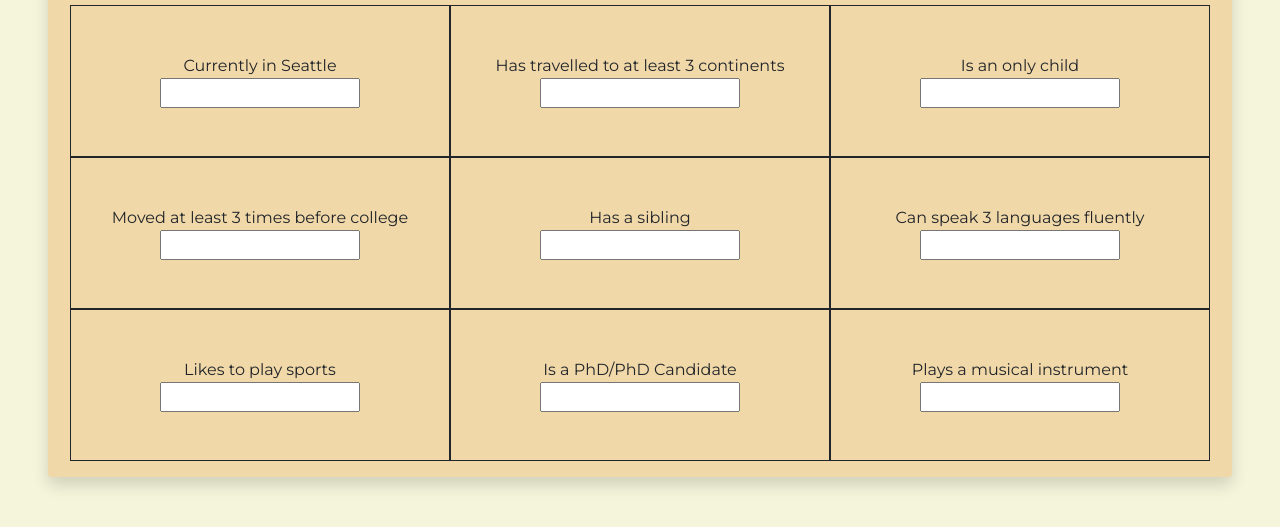
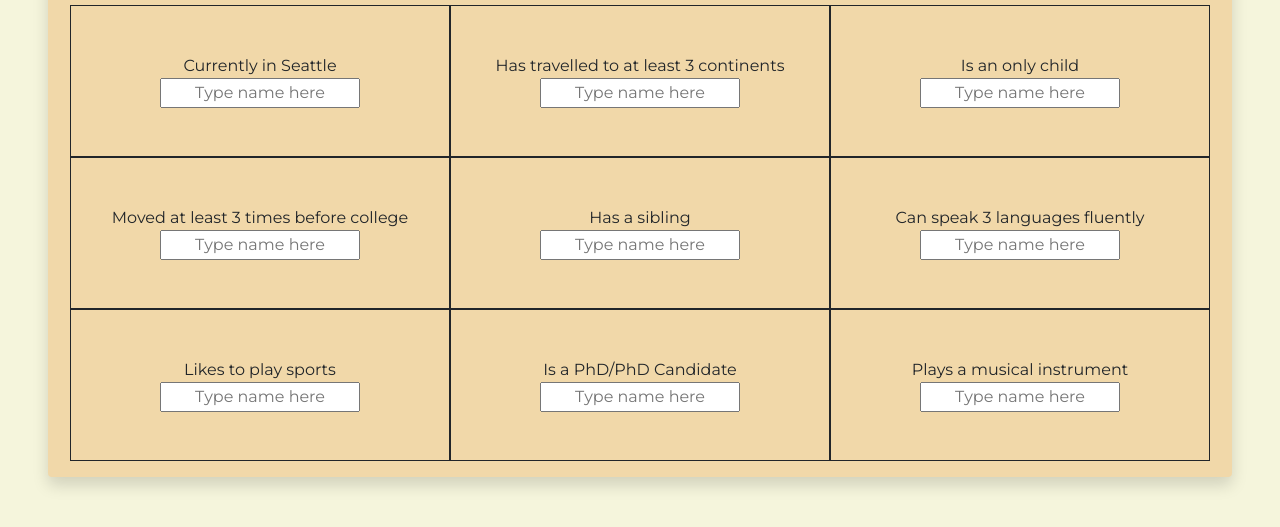
Before and after one commit to pwang19/bingoboard, a plain HTML site: page index.html in a window 1280 px wide. Shown: the part 219-746 px from the top of the page. Drawn offline with nearby package versions, Linux system fonts and the light colour scheme.

Commit message:
added placeholder text

```diff
--- a/index.html
+++ b/index.html
@@ -24,43 +24,43 @@
             <div class="row text-center">
                 <div class="col-4 border border-dark py-5"> Currently in Seattle
                     <br>
-                    <input type="text" class="d-inline-block text-center input">
+                    <input type="text" class="d-inline-block text-center input" placeholder="Type name here">
                 </div>
                 <div class="col-4 border border-dark py-5"> Has travelled to at least 3 continents
                     <br>
-                    <input type="text" class="d-inline-block text-center input">
+                    <input type="text" class="d-inline-block text-center input" placeholder="Type name here">
                 </div>
                 <div class="col-4 border border-dark py-5"> Is an only child
                     <br>
-                    <input type="text" class="d-inline-block text-center input">
+                    <input type="text" class="d-inline-block text-center input" placeholder="Type name here">
                 </div>
             </div>
             <div class="row text-center">
                 <div class="col-4 border border-dark py-5">Moved at least 3 times before college
                     <br>
-                    <input type="text" class="d-inline-block text-center input">
+                    <input type="text" class="d-inline-block text-center input" placeholder="Type name here">
                 </div>
                 <div class="col-4 border border-dark py-5">Has a sibling
                     <br>
-                    <input type="text" class="d-inline-block text-center input">
+                    <input type="text" class="d-inline-block text-center input" placeholder="Type name here">
                 </div>
                 <div class="col-4 border border-dark py-5">Can speak 3 languages fluently
                     <br>
-                    <input type="text" class="d-inline-block text-center input">
+                    <input type="text" class="d-inline-block text-center input" placeholder="Type name here">
                 </div>
             </div>
             <div class="row text-center">
                 <div class="col-4 border border-dark py-5">Likes to play sports
                     <br>
-                    <input type="text" class="d-inline-block text-center input">
+                    <input type="text" class="d-inline-block text-center input" placeholder="Type name here">
                 </div>
                 <div class="col-4 border border-dark py-5">Is a PhD/PhD Candidate
                     <br>
-                    <input type="text" class="d-inline-block text-center input">
+                    <input type="text" class="d-inline-block text-center input" placeholder="Type name here">
                 </div>
                 <div class="col-4 border border-dark py-5">Plays a musical instrument
                     <br>
-                    <input type="text" class="d-inline-block text-center input">
+                    <input type="text" class="d-inline-block text-center input" placeholder="Type name here">
                 </div>
             </div>
         </section>
```
